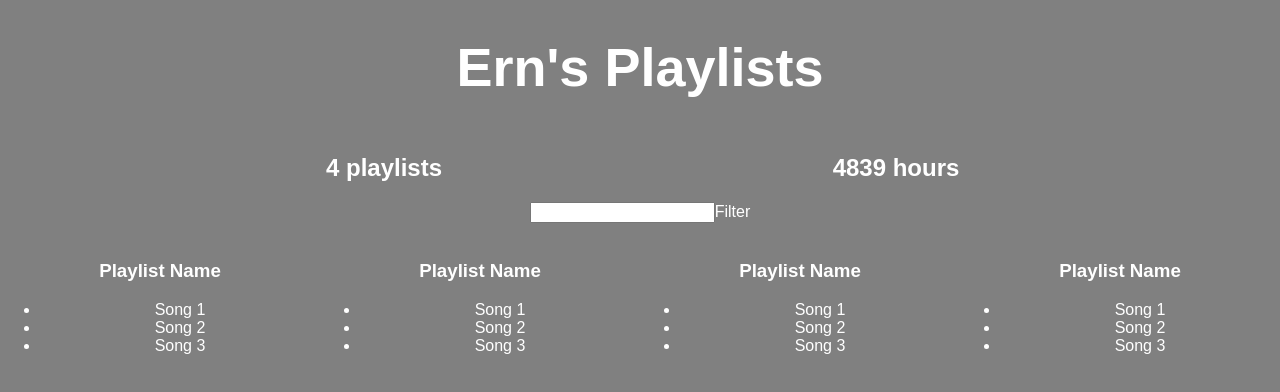
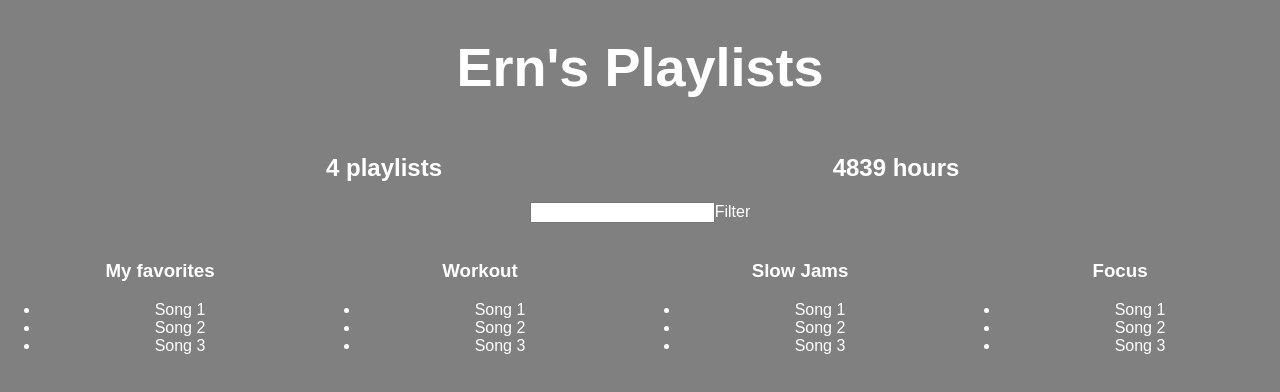
Before and after one commit to WeiErn/playlists, a React (Create React App) app: page / in a window 1280 px wide. Shown: the top 392 px of the page. Built offline with nearby package versions, Linux system fonts and the light colour scheme.

Commit message:
rendering multiple Playlist using a for-loop or forEach method

```diff
--- a/src/App.js
+++ b/src/App.js
@@ -90,7 +90,7 @@ class Playlist extends Component {
         return(
             <div style={{...defaultStyle, display: 'inline-block', width: "25%"}}>
                 <img />
-                <h3>Playlist Name</h3>
+                <h3>{this.props.playlist.name}</h3>
                 <ul>
                     <li>Song 1</li>
                     <li>Song 2</li>
@@ -113,6 +113,20 @@ class App extends Component {
         }, 1000);
     }
   render() {
+
+    let playlistElements = [];
+    if (this.state.serverData.user) {
+        for (let i = 0; i < this.state.serverData.user.playlists.length; i++){
+            let playlist = this.state.serverData.user.playlists[i];
+            playlistElements.push(<Playlist playlist={playlist} />);
+        }
+
+        // -- Alternative -- //
+        // this.state.serverData.user.playlists.forEach(playlist =>
+        //     playlistElements.push(<Playlist playlist={playlist} />)
+        // )
+    }
+
     return (
       <div className="App">
           {this.state.serverData.user ?
@@ -123,10 +137,7 @@ class App extends Component {
               <PlaylistCounter playlists={this.state.serverData.user.playlists}/>
               <HoursCounter playlists={this.state.serverData.user.playlists}/>
               <Filter/>
-              <Playlist/>
-              <Playlist/>
-              <Playlist/>
-              <Playlist/>
+              {playlistElements}
           </div> : <h1 style={defaultStyle}>Loading...</h1>
           }
       </div>
```
